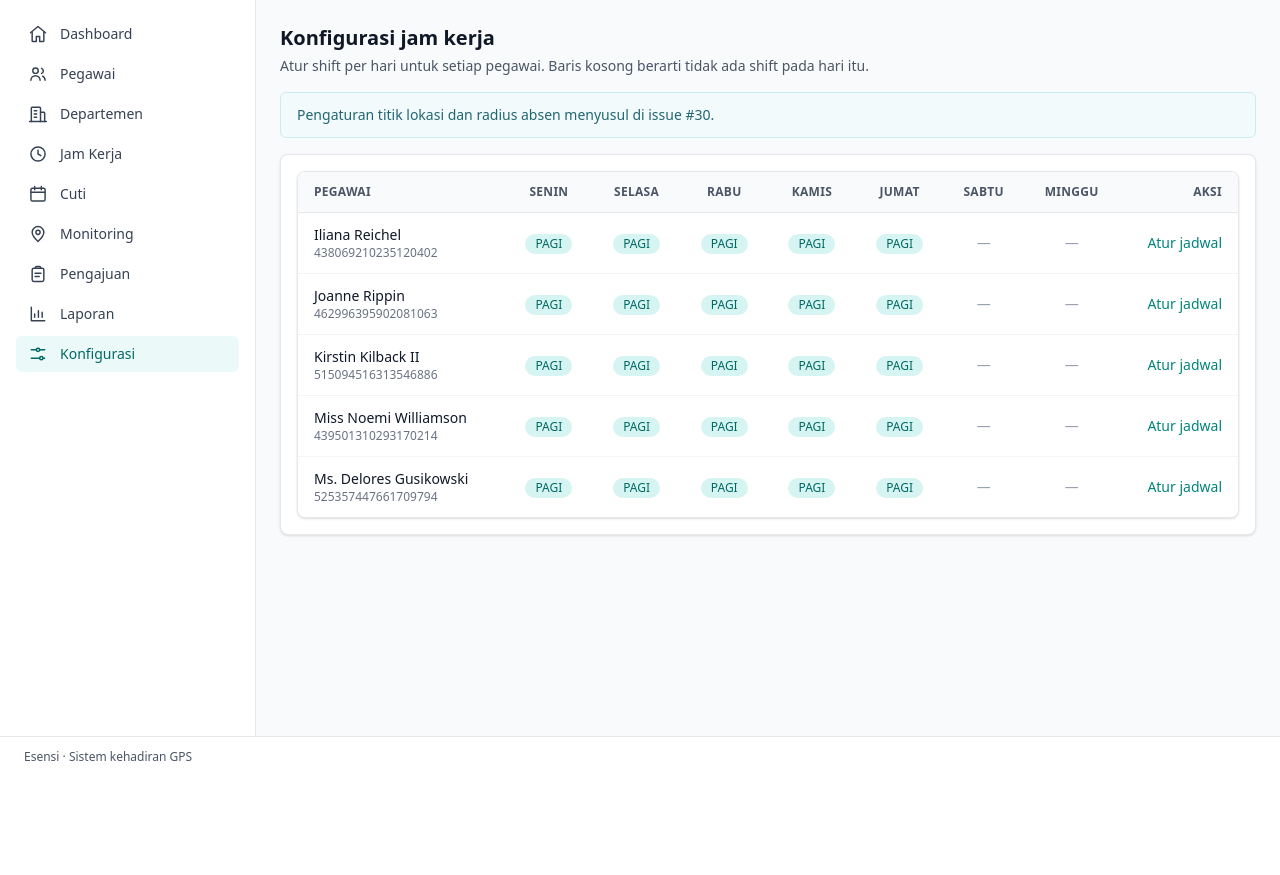
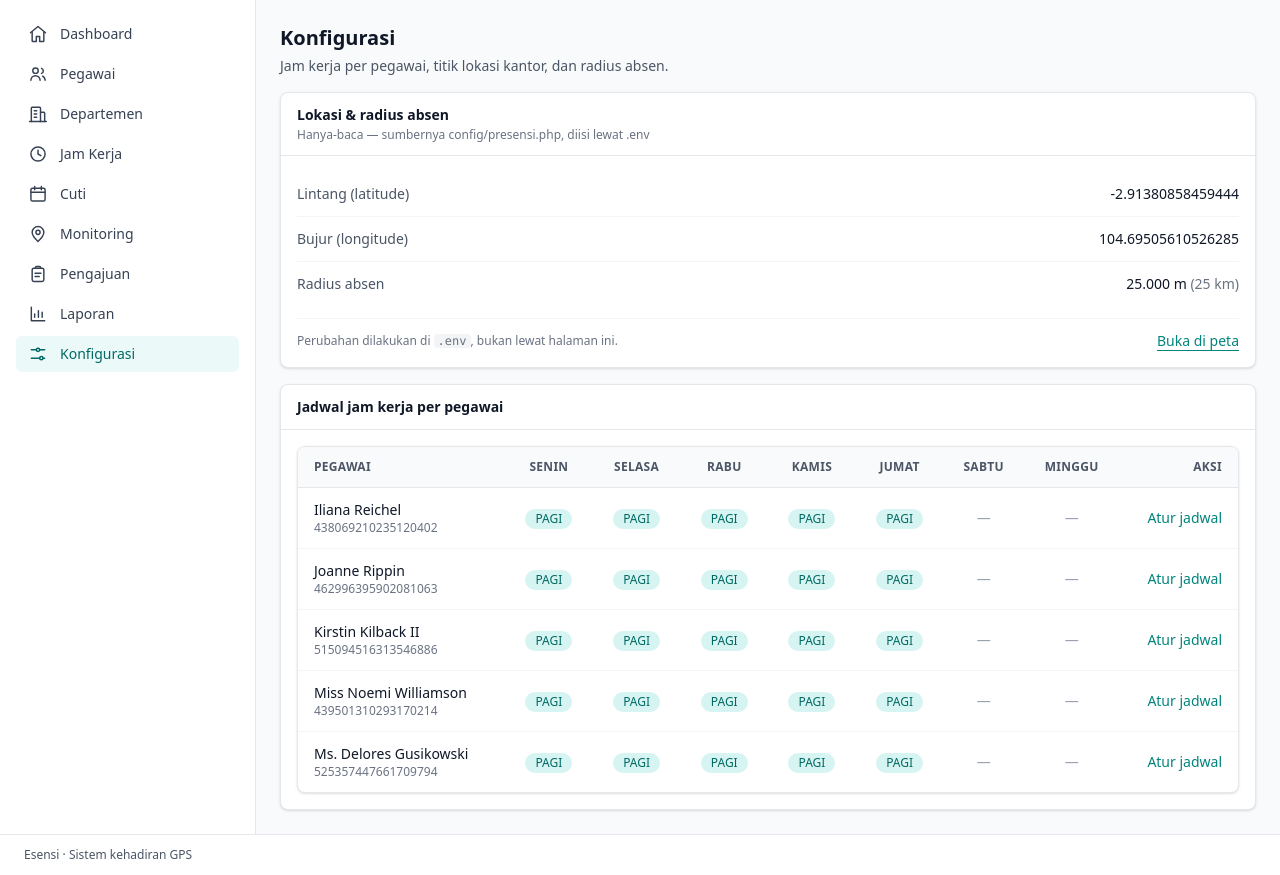
Before and after one commit to IT-BLKM/esensiv2, a Laravel app: page /admin/konfigurasi in a window 1280 px wide. Shown: the part 65-940 px from the top of the page. Before the commit the page ends 826 px from the top, so only its background shows below. Run offline with Laravel 12, Linux system fonts and the light colour scheme; a user stored in the database is signed in; data comes from the database, SQL or seed files in the repository; style sheets or scripts are compiled from the project's sources.

Commit message:
feat: info lokasi & radius kantor hanya-baca di halaman konfigurasi (#30) (#81)
- Kartu 'Lokasi & radius absen' di admin.konfigurasi.index: latitude,
  longitude, radius (meter + km), tautan buka di peta. Tanpa form dan
  tanpa route baru — nilainya hanya dibaca dari config/presensi.php.
- Peringatan bila PRESENSI_LAT/LONG kosong atau radius <= 0, plus
  penjelasan bahwa perubahan dilakukan lewat .env.
- config/presensi.php: dokumentasi satuan (derajat desimal, meter) dan
  alasan default 25 km longgar untuk development lokal.
- .env.example: komentar satuan + peringatan wajib isi nilai asli di
  produksi.
- Hapus resources/views/admin/konfigurasi.blade.php — placeholder #23
  yang sudah mati sejak #29 memindahkan route ke admin.konfigurasi.index.
- tests/Feature/Admin/InfoLokasiKantorTest.php: 6 test (tampilan,
  tautan peta, read-only, tidak ada route lokasi, peringatan konfigurasi
  kosong, default tetap aman saat variabel PRESENSI_* tidak ada).

264 test / 1148 asersi lulus, juga tanpa public/build; Pint passed;
npm run build sukses.

```diff
--- a/resources/views/admin/konfigurasi/index.blade.php
+++ b/resources/views/admin/konfigurasi/index.blade.php
@@ -1,17 +1,75 @@
 <x-layouts.admin title="Konfigurasi">
+    @php
+        $latitude = (string) config('presensi.latitude');
+        $longitude = (string) config('presensi.longitude');
+        $radius = (int) config('presensi.radius');
+        $lokasiSah = $latitude !== '' && $longitude !== '' && $radius > 0;
+    @endphp
+
     <div class="flex flex-col gap-4">
         <div>
-            <h1 class="text-xl font-semibold text-gray-900">Konfigurasi jam kerja</h1>
+            <h1 class="text-xl font-semibold text-gray-900">Konfigurasi</h1>
             <p class="mt-1 text-sm text-gray-600">
-                Atur shift per hari untuk setiap pegawai. Baris kosong berarti tidak ada shift pada hari itu.
+                Jam kerja per pegawai, titik lokasi kantor, dan radius absen.
             </p>
         </div>
 
-        <x-alert variant="info">
-            Pengaturan titik lokasi dan radius absen menyusul di issue #30.
-        </x-alert>
+        <x-card
+            title="Lokasi & radius absen"
+            subtitle="Hanya-baca — sumbernya config/presensi.php, diisi lewat .env"
+        >
+            @unless ($lokasiSah)
+                <x-alert variant="danger" title="Konfigurasi belum lengkap" class="mb-4">
+                    Salah satu dari <code class="rounded bg-gray-100 px-1">PRESENSI_LAT</code>,
+                    <code class="rounded bg-gray-100 px-1">PRESENSI_LONG</code>, atau
+                    <code class="rounded bg-gray-100 px-1">PRESENSI_RADIUS</code> kosong/nol.
+                    Lengkapi di <code class="rounded bg-gray-100 px-1">.env</code> lalu restart server.
+                </x-alert>
+            @endunless
 
-        <x-card>
+            <dl class="flex flex-col divide-y divide-gray-100 text-sm">
+                <div class="flex items-center justify-between gap-4 py-3">
+                    <dt class="text-gray-600">Lintang (latitude)</dt>
+                    <dd class="text-right font-medium text-gray-900">
+                        {{ $latitude !== '' ? $latitude : '—' }}
+                    </dd>
+                </div>
+                <div class="flex items-center justify-between gap-4 py-3">
+                    <dt class="text-gray-600">Bujur (longitude)</dt>
+                    <dd class="text-right font-medium text-gray-900">
+                        {{ $longitude !== '' ? $longitude : '—' }}
+                    </dd>
+                </div>
+                <div class="flex items-center justify-between gap-4 py-3">
+                    <dt class="text-gray-600">Radius absen</dt>
+                    <dd class="text-right font-medium text-gray-900">
+                        {{ $radius > 0 ? number_format($radius, 0, ',', '.').' m' : '—' }}
+                        @if ($radius >= 1000)
+                            <span class="text-gray-500">({{ number_format($radius / 1000, 0, ',', '.') }} km)</span>
+                        @endif
+                    </dd>
+                </div>
+            </dl>
+
+            <div class="mt-3 flex flex-wrap items-center justify-between gap-2 border-t border-gray-100 pt-3">
+                <p class="text-xs text-gray-500">
+                    Perubahan dilakukan di <code class="rounded bg-gray-100 px-1">.env</code>,
+                    bukan lewat halaman ini.
+                </p>
+                @if ($lokasiSah)
+                    <a
+                        href="https://www.google.com/maps/search/?api=1&amp;query={{ urlencode($latitude.','.$longitude) }}"
+                        target="_blank"
+                        rel="noopener noreferrer"
+                        class="inline-flex items-center gap-1 rounded-md text-sm font-medium text-brand-700 underline underline-offset-4 hover:text-brand-800 focus-visible:outline-2 focus-visible:outline-offset-2 focus-visible:outline-brand-700"
+                    >
+                        Buka di peta
+                    </a>
+                @endif
+            </div>
+        </x-card>
+
+        <x-card title="Jadwal jam kerja per pegawai">
             <x-table>
                 <thead>
                     <tr>
```
Also changed, not shown: config/presensi.php (+11 -1 lines), resources/views/admin/konfigurasi.blade.php (deleted, +0 -17 lines), tests/Feature/Admin/InfoLokasiKantorTest.php (added, +102 -0 lines), 1 other file.
